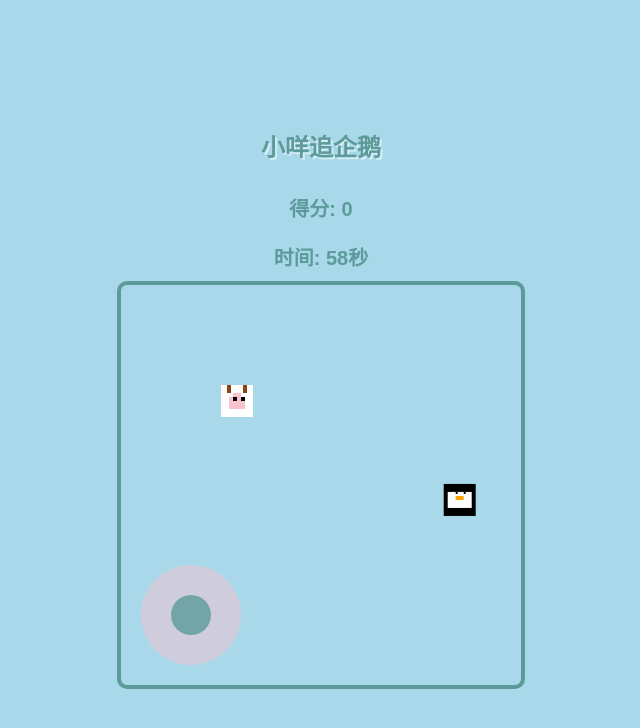
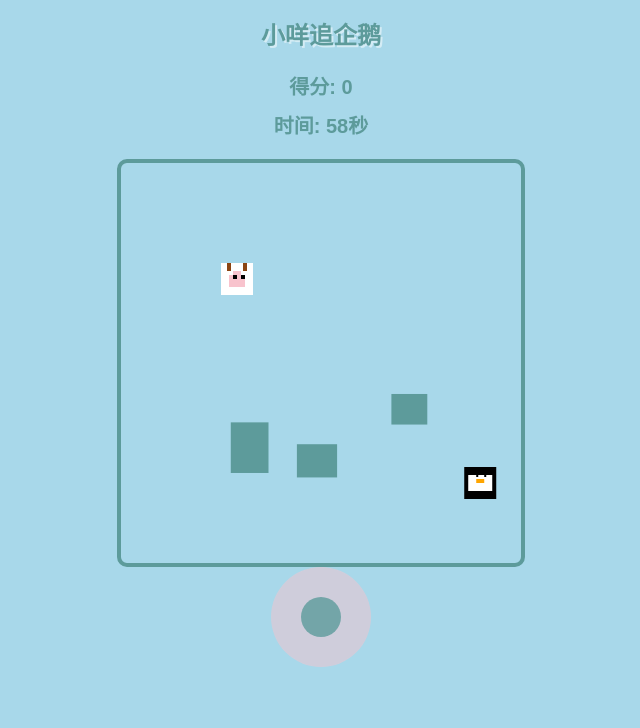
Before and after one commit to yswyyswy/sheep, a plain HTML site: page index.html in a window 1280 px wide. Both pictures are taken after a click on the button "开始游戏". Shown: the whole page, without its empty margins (319-959 px from the left). Drawn offline with Linux system fonts and the light colour scheme.

Commit message:
Update index.html

```diff
--- a/index.html
+++ b/index.html
@@ -12,11 +12,14 @@
             display: flex;
             flex-direction: column;
             align-items: center;
-            justify-content: center;
-            height: 100vh;
             font-family: "Microsoft YaHei", "黑体", "宋体", sans-serif;
             touch-action: none;
             overflow: hidden;
+        }
+
+        #gameHeader {
+            text-align: center;
+            margin-bottom: 10px;
         }
 
         #gameContainer {
@@ -28,11 +31,19 @@
             border: 4px solid #5d9b9b;
             border-radius: 10px;
             overflow: hidden;
+            margin-bottom: 20px;
         }
 
         canvas {
             display: block;
             touch-action: none;
+        }
+
+        #joystickContainer {
+            width: 100%;
+            max-width: 400px;
+            height: 100px;
+            position: relative;
         }
 
         #startScreen, #gameOverScreen {
@@ -99,7 +110,8 @@
         #joystick {
             position: absolute;
             bottom: 20px;
-            left: 20px;
+            left: 50%;
+            transform: translateX(-50%);
             width: 100px;
             height: 100px;
             background-color: rgba(248, 195, 205, 0.5);
@@ -119,20 +131,18 @@
     </style>
 </head>
 <body>
+    <div id="gameHeader">
         <h1>小咩追企鹅</h1>
-
         <div id="scoreDisplay">得分: 0</div>
         <div id="timeDisplay">时间: 60秒</div>
+    </div>
 
     <div id="gameContainer">
         <canvas id="gameCanvas"></canvas>
-        <div id="joystick">
-            <div id="joystickKnob"></div>
-        </div>
 
         <div id="startScreen">
             <h1>小咩追企鹅</h1>
-            <p class="instructions">使用左下角摇杆控制小咩追逐企鹅！<br>每碰到一次得1分<br>游戏时间60秒</p>
+            <p class="instructions">使用下方摇杆控制小咩追逐企鹅！<br>每碰到一次得1分<br>游戏时间60秒</p>
             <button id="startButton">开始游戏</button>
         </div>
 
@@ -140,6 +150,12 @@
             <h1>游戏结束</h1>
             <p class="instructions" id="finalScore">你的得分: 0</p>
             <button id="restartButton">再玩一次</button>
+        </div>
+    </div>
+
+    <div id="joystickContainer">
+        <div id="joystick">
+            <div id="joystickKnob"></div>
         </div>
     </div>
 
@@ -247,23 +263,50 @@
         function drawObstacles() {
             ctx.fillStyle = '#5d9b9b';
             obstacles.forEach(obstacle => {
+                // 绘制不同形状的障碍物
+                if (obstacle.type === 'rect') {
                     ctx.fillRect(obstacle.x, obstacle.y, obstacle.width, obstacle.height);
+                } else {
+                    ctx.beginPath();
+                    ctx.arc(obstacle.x, obstacle.y, obstacle.radius, 0, Math.PI * 2);
+                    ctx.fill();
+                }
             });
         }
 
         // 生成随机障碍物
         function generateObstacle() {
-            const size = 20 + Math.random() * 30;
+            const types = ['rect', 'circle'];
+            const type = types[Math.floor(Math.random() * types.length)];
+
+            if (type === 'rect') {
+                const width = 20 + Math.random() * 40;
+                const height = 20 + Math.random() * 40;
                 const obstacle = {
-                x: Math.random() * (canvas.width - size),
-                y: Math.random() * (canvas.height - size),
-                width: size,
-                height: size
+                    type: 'rect',
+                    x: Math.random() * (canvas.width - width),
+                    y: Math.random() * (canvas.height - height),
+                    width: width,
+                    height: height
                 };
 
                 // 确保障碍物不会与绵羊或企鹅重叠
                 if (!collision(obstacle, sheep) && !collision(obstacle, penguin)) {
                     obstacles.push(obstacle);
+                }
+            } else {
+                const radius = 15 + Math.random() * 25;
+                const obstacle = {
+                    type: 'circle',
+                    x: Math.random() * (canvas.width - radius * 2) + radius,
+                    y: Math.random() * (canvas.height - radius * 2) + radius,
+                    radius: radius
+                };
+
+                // 确保障碍物不会与绵羊或企鹅重叠
+                if (!collision(obstacle, sheep) && !collision(obstacle, penguin)) {
+                    obstacles.push(obstacle);
+                }
             }
         }
 
@@ -283,6 +326,8 @@
         // 更新游戏状态
         function update() {
             // 移动绵羊
+            const prevX = sheep.x;
+            const prevY = sheep.y;
             sheep.x += sheep.dx;
             sheep.y += sheep.dy;
 
@@ -291,6 +336,20 @@
             if (sheep.x + sheep.size > canvas.width) sheep.x = canvas.width - sheep.size;
             if (sheep.y < 0) sheep.y = 0;
             if (sheep.y + sheep.size > canvas.height) sheep.y = canvas.height - sheep.size;
+
+            // 检测绵羊与障碍物碰撞
+            let collided = false;
+            obstacles.forEach(obstacle => {
+                if (collision(sheep, obstacle)) {
+                    collided = true;
+                }
+            });
+
+            // 如果碰撞到障碍物，回退位置
+            if (collided) {
+                sheep.x = prevX;
+                sheep.y = prevY;
+            }
 
             // 企鹅AI - 更智能的逃跑逻辑
             penguin.changeDirectionTimer--;
@@ -311,8 +370,25 @@
             }
 
             // 移动企鹅
+            const penguinPrevX = penguin.x;
+            const penguinPrevY = penguin.y;
             penguin.x += penguin.dx;
             penguin.y += penguin.dy;
+
+            // 检测企鹅与障碍物碰撞
+            let penguinCollided = false;
+            obstacles.forEach(obstacle => {
+                if (collision(penguin, obstacle)) {
+                    penguinCollided = true;
+                }
+            });
+
+            // 如果企鹅碰撞到障碍物，回退位置并改变方向
+            if (penguinCollided) {
+                penguin.x = penguinPrevX;
+                penguin.y = penguinPrevY;
+                penguin.changeDirectionTimer = 0; // 立即改变方向
+            }
 
             // 边界检测 - 企鹅
             if (penguin.x < 0) {
@@ -344,31 +420,36 @@
                 // 重置方向计时器
                 penguin.changeDirectionTimer = 0;
 
-                // 生成1-3个新障碍物
-                const obstacleCount = 1 + Math.floor(Math.random() * 3);
+                // 生成1-2个新障碍物
+                const obstacleCount = 1 + Math.floor(Math.random() * 2);
                 for (let i = 0; i < obstacleCount; i++) {
                     generateObstacle();
                 }
+
+                // 保持障碍物数量在合理范围内
+                if (obstacles.length > 10) {
+                    obstacles.shift();
                 }
-
-            // 检测绵羊与障碍物碰撞
-            obstacles.forEach(obstacle => {
-                if (collision(sheep, obstacle)) {
-                    // 反弹效果
-                    sheep.dx = -sheep.dx * 0.5;
-                    sheep.dy = -sheep.dy * 0.5;
             }
-            });
 
             draw();
         }
 
         // 碰撞检测
         function collision(obj1, obj2) {
+            if (obj2.type === 'circle') {
+                // 圆形碰撞检测
+                const dx = obj1.x + obj1.size/2 - obj2.x;
+                const dy = obj1.y + obj1.size/2 - obj2.y;
+                const distance = Math.sqrt(dx * dx + dy * dy);
+                return distance < (obj1.size/2 + obj2.radius);
+            } else {
+                // 矩形碰撞检测
                 return obj1.x < obj2.x + (obj2.width || obj2.size) &&
                        obj1.x + obj1.size > obj2.x &&
                        obj1.y < obj2.y + (obj2.height || obj2.size) &&
                        obj1.y + obj1.size > obj2.y;
+            }
         }
 
         // 计时器
@@ -387,6 +468,11 @@
             score = 0;
             timeLeft = 60;
             obstacles = [];
+
+            // 生成初始障碍物
+            for (let i = 0; i < 3; i++) {
+                generateObstacle();
+            }
 
             // 重置位置
             sheep.x = 100;
```
Lines whose indentation alone changed are shown as unchanged.
